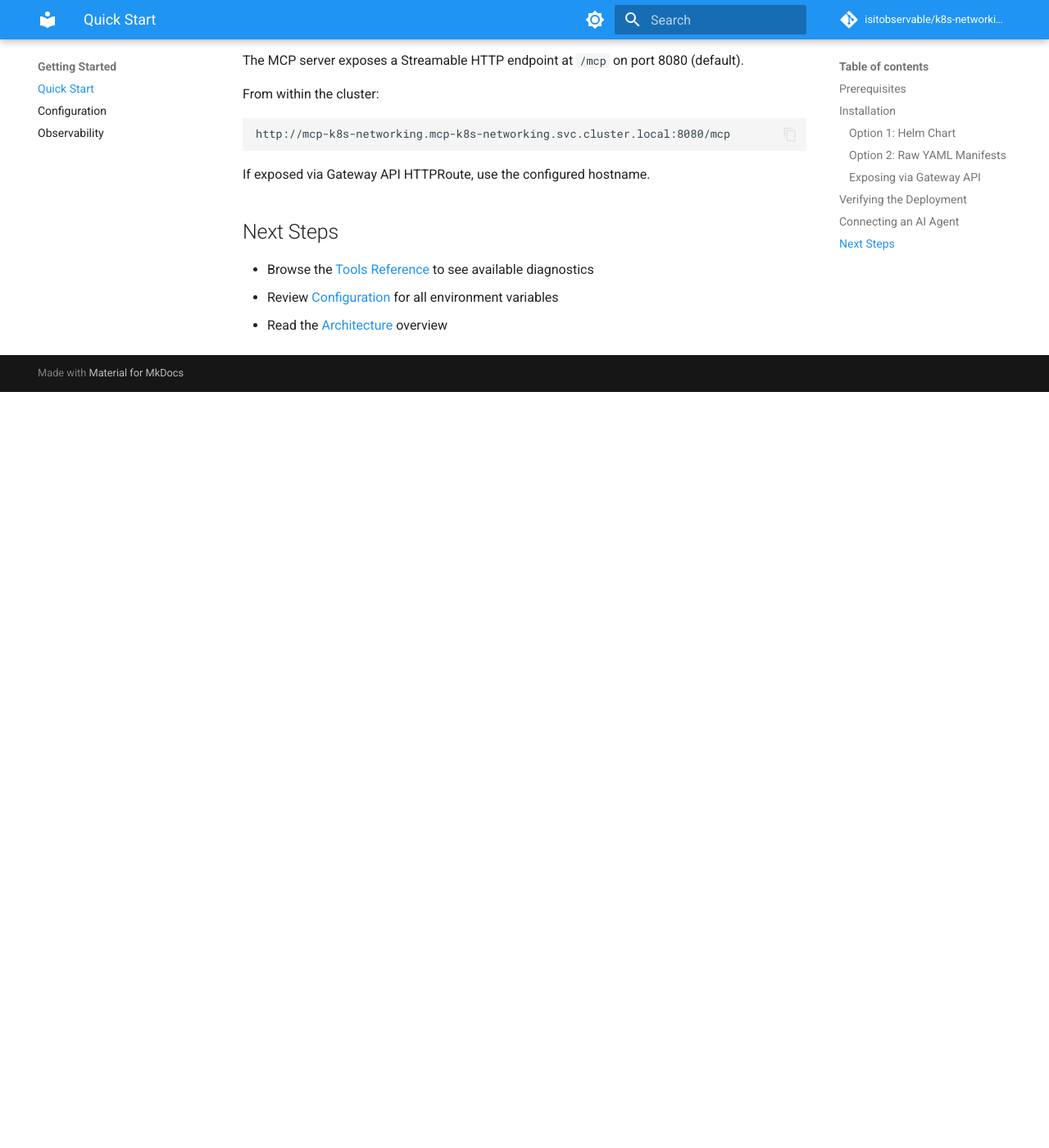
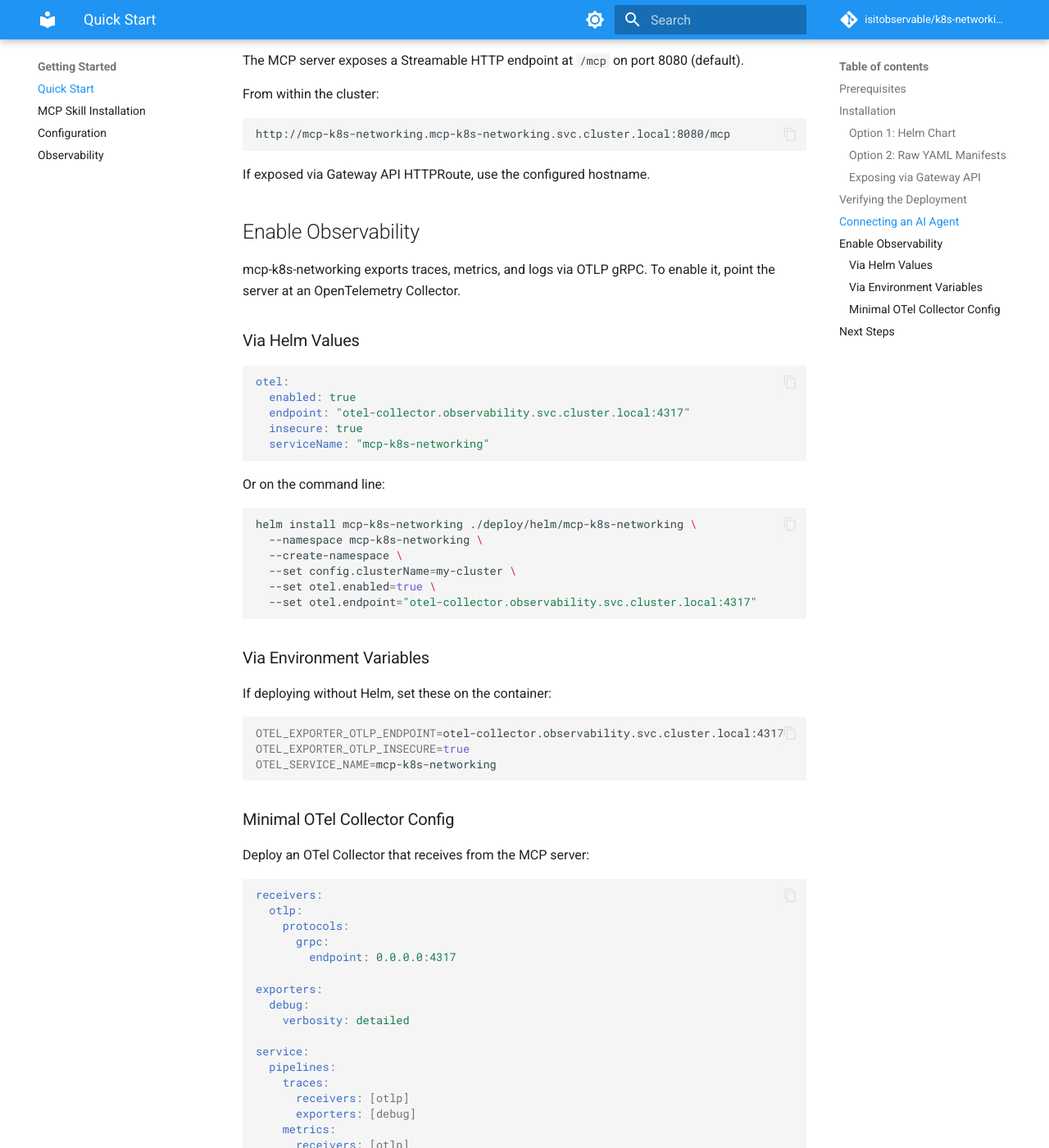
Before and after one commit to henrikrexed/mcp-k8s-networking, an MkDocs documentation site: the page built from docs/getting-started.md, in a window 1280 px wide and 1400 px high, scrolled down 1598 px. Shown: the whole window at 82% size. Built offline with MkDocs 1.6.1 and Material for MkDocs 9.7.7, drawn with Linux system fonts in a browser that asks for light colours; comment, search, counter and statistics services are not loaded; before the commit the page ends 2076 px from its top, so only the background shows below that; some of the changed text lies outside the part shown.

Commit message:
docs: add OTel collector setup and MCP skill installation guide
- Add "Enable Observability" section to Getting Started with Helm values,
  env vars, and minimal OTel Collector config snippet
- Create MCP Skill Installation guide (docs/mcp-skill-installation.md) with
  registration instructions for Claude Desktop, Claude Code, Cursor/VS Code,
  kagent, OpenClaw, and generic MCP clients
- Add tabbed agent registration examples to docs index page
- Add MCP Skill Installation to mkdocs.yml navigation

Co-Authored-By: Claude Opus 4.6 <noreply@anthropic.com>

````diff
--- a/docs/getting-started.md
+++ b/docs/getting-started.md
@@ -78,8 +78,76 @@ http://mcp-k8s-networking.mcp-k8s-networking.svc.cluster.local:8080/mcp
 
 If exposed via Gateway API HTTPRoute, use the configured hostname.
 
+## Enable Observability
+
+mcp-k8s-networking exports traces, metrics, and logs via OTLP gRPC. To enable it, point the server at an OpenTelemetry Collector.
+
+### Via Helm Values
+
+```yaml
+otel:
+  enabled: true
+  endpoint: "otel-collector.observability.svc.cluster.local:4317"
+  insecure: true
+  serviceName: "mcp-k8s-networking"
+```
+
+Or on the command line:
+
+```bash
+helm install mcp-k8s-networking ./deploy/helm/mcp-k8s-networking \
+  --namespace mcp-k8s-networking \
+  --create-namespace \
+  --set config.clusterName=my-cluster \
+  --set otel.enabled=true \
+  --set otel.endpoint="otel-collector.observability.svc.cluster.local:4317"
+```
+
+### Via Environment Variables
+
+If deploying without Helm, set these on the container:
+
+```bash
+OTEL_EXPORTER_OTLP_ENDPOINT=otel-collector.observability.svc.cluster.local:4317
+OTEL_EXPORTER_OTLP_INSECURE=true
+OTEL_SERVICE_NAME=mcp-k8s-networking
+```
+
+### Minimal OTel Collector Config
+
+Deploy an OTel Collector that receives from the MCP server:
+
+```yaml
+receivers:
+  otlp:
+    protocols:
+      grpc:
+        endpoint: 0.0.0.0:4317
+
+exporters:
+  debug:
+    verbosity: detailed
+
+service:
+  pipelines:
+    traces:
+      receivers: [otlp]
+      exporters: [debug]
+    metrics:
+      receivers: [otlp]
+      exporters: [debug]
+    logs:
+      receivers: [otlp]
+      exporters: [debug]
+```
+
+Replace the `debug` exporter with your backend of choice. Supported backends include **Dynatrace**, **Grafana** (Tempo + Mimir + Loki), **Jaeger**, **Zipkin**, **Datadog**, and any OTLP-compatible endpoint.
+
+See the full [Observability guide](observability.md) for backend-specific configuration examples.
+
 ## Next Steps
 
 - Browse the [Tools Reference](tools/index.md) to see available diagnostics
 - Review [Configuration](configuration.md) for all environment variables
 - Read the [Architecture](architecture.md) overview
+- Learn how to [register this MCP server in your AI agent](mcp-skill-installation.md)
--- a/mkdocs.yml
+++ b/mkdocs.yml
@@ -30,6 +30,7 @@ nav:
   - Home: index.md
   - Getting Started:
     - Quick Start: getting-started.md
+    - MCP Skill Installation: mcp-skill-installation.md
     - Configuration: configuration.md
     - Observability: observability.md
   - Tools Reference:
````
Also changed, not shown: docs/index.md (+46 -0 lines), docs/mcp-skill-installation.md (added, +162 -0 lines).
